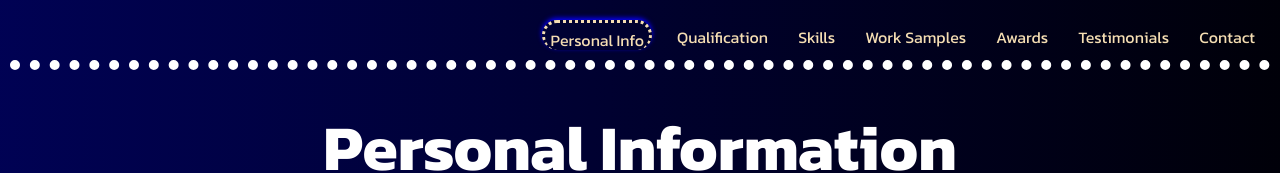
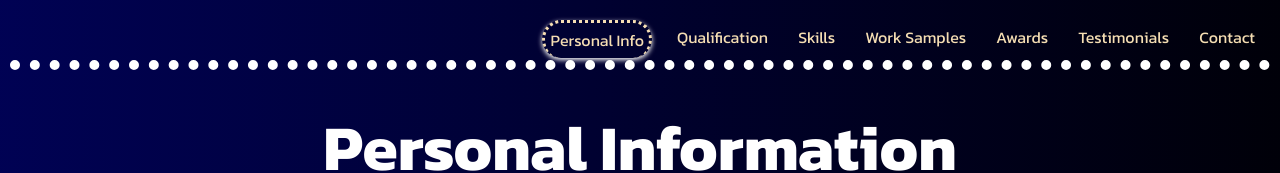
Before and after one commit to Omkar-109/My_Portfolio, a plain HTML site: page index.html in a window 1280 px wide. In both pictures the pointer is over the link "Personal Info". Shown: the top 173 px of the page. Drawn offline with Linux system fonts and the light colour scheme; a web font is replaced by a local one.

Commit message:
Update styles.css

```diff
--- a/CSS/styles.css
+++ b/CSS/styles.css
@@ -133,11 +133,12 @@ nav {
 }
 
 .top-nav-links:hover {
+    padding-bottom: 30px;
     border-top: 3px dotted wheat;
     border-right: 3px dotted wheat;
     border-left: 3px dotted wheat;
     border-radius: 50px;
-    box-shadow: 0px -2px 5px rgb(8, 0, 255);
+    box-shadow: 0px 2px 5px rgb(255, 255, 255);
 }
 
 .all-cards,
```
